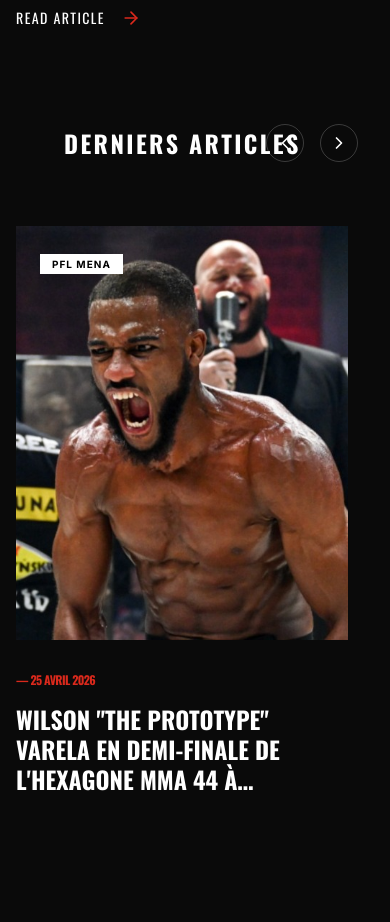
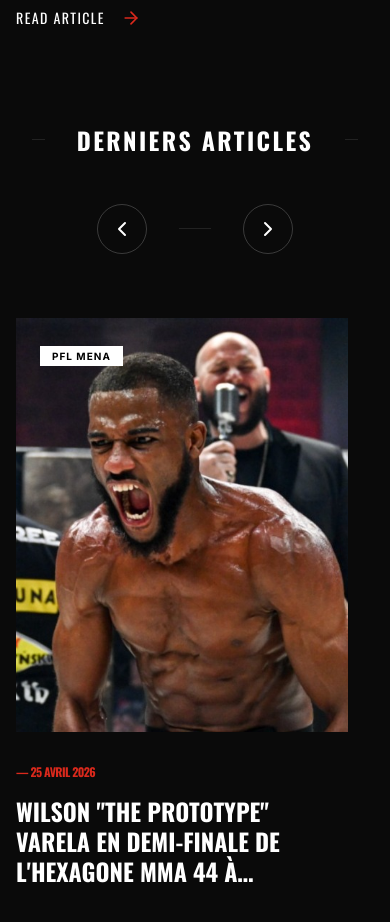
Before and after one commit to marseillefightclub/marseille-fight-club, a Next.js app: page /blog in a window 390 px wide. Shown: the part 920-1842 px from the top of the page. Built offline with nearby package versions, Linux system fonts and the light colour scheme.

Commit message:
layout: adjust carousel arrows position for mobile

```diff
--- a/src/app/blog/page.tsx
+++ b/src/app/blog/page.tsx
@@ -104,26 +104,27 @@ export default function BlogPage() {
 
       {/* Article Grid / Carousel */}
       <section className="max-w-7xl mx-auto px-4 mb-32">
-        <div className="flex items-center justify-between mb-16 px-4 gap-8">
+        <div className="flex flex-col md:flex-row md:items-center justify-between mb-16 px-4 gap-y-12 gap-x-8">
           <div className="flex items-center gap-8 grow">
             <div className="h-px grow bg-white/10"></div>
-            <h2 className="text-2xl font-oswald font-bold text-white uppercase tracking-widest shrink-0">Derniers Articles</h2>
+            <h2 className="text-2xl md:text-3xl font-oswald font-bold text-white uppercase tracking-widest shrink-0">Derniers Articles</h2>
             <div className="h-px grow bg-white/10"></div>
           </div>
-          <div className="flex gap-4">
+          <div className="flex justify-center md:justify-end gap-8 md:gap-4 items-center">
             <button
               onClick={() => scroll('left')}
-              className="p-2 border border-white/20 text-white hover:bg-mfc-red hover:border-mfc-red transition-all duration-300 rounded-full"
+              className="p-3 md:p-2 border border-white/20 text-white hover:bg-mfc-red hover:border-mfc-red transition-all duration-300 rounded-full group/btn"
               aria-label="Précédent"
             >
-              <ChevronLeft size={20} />
+              <ChevronLeft size={24} className="md:w-5 md:h-5" />
             </button>
+            <div className="h-px w-8 bg-white/10 md:hidden"></div>
             <button
               onClick={() => scroll('right')}
-              className="p-2 border border-white/20 text-white hover:bg-mfc-red hover:border-mfc-red transition-all duration-300 rounded-full"
+              className="p-3 md:p-2 border border-white/20 text-white hover:bg-mfc-red hover:border-mfc-red transition-all duration-300 rounded-full group/btn"
               aria-label="Suivant"
             >
-              <ChevronRight size={20} />
+              <ChevronRight size={24} className="md:w-5 md:h-5" />
             </button>
           </div>
         </div>
```
